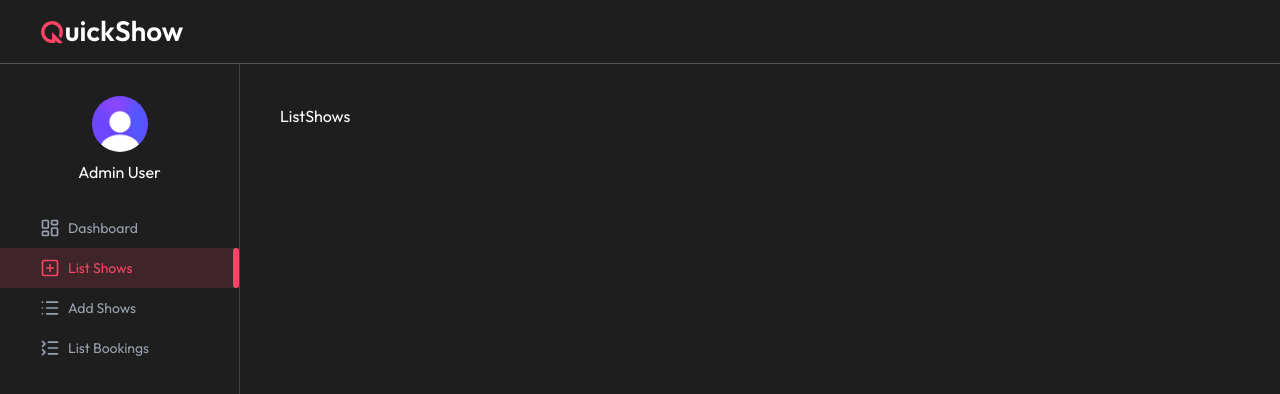
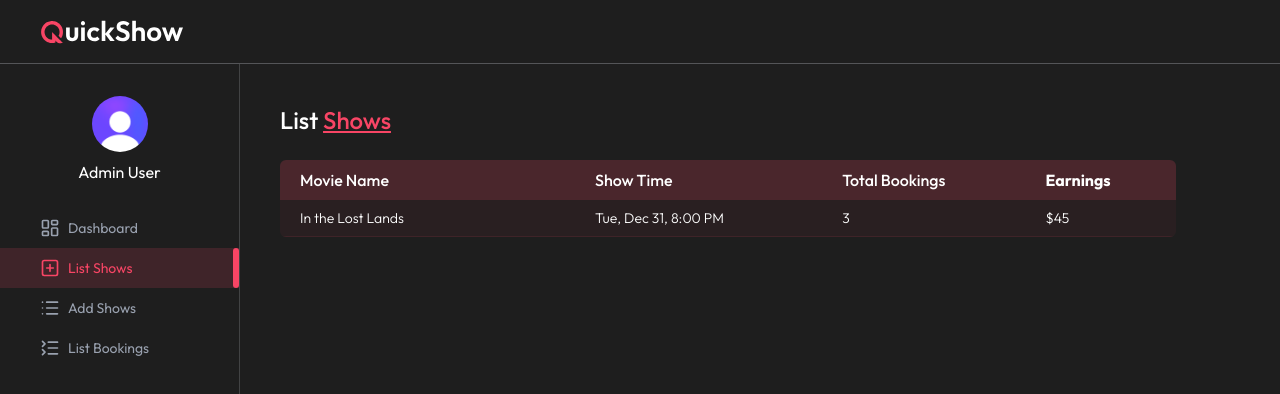
Before and after one commit to MPDSamaranayake/QuickShow, a React (Vite) app in the folder client/: page /admin/list-shows in a window 1280 px wide. Shown: the top 394 px of the page. Built offline with nearby package versions, Linux system fonts and the light colour scheme.

Commit message:
feat: implement ListShows component with dummy data, loading state, and table display for shows

```diff
--- a/client/src/pages/admin/ListShows.jsx
+++ b/client/src/pages/admin/ListShows.jsx
@@ -1,9 +1,66 @@
 import React from 'react'
+import { dummyShowsData } from '../../assets/assets'
+import Title from '../../components/admin/Title'
+import Loading from '../../components/Loading'
+import { useEffect } from 'react'
+import { dateFormat } from '../../lib/dateFormat'
 
 const ListShows = () => {
-  return (
-    <div>ListShows</div>
-  )
+
+    const currency =import.meta.env.REACT_APP_CURRENCY_SYMBOL || '$'
+
+    const [shows, setShows] = React.useState([])
+    const [loading, setLoading] = React.useState(true)
+
+    const getALLShows = async () => {
+        try {
+
+            setShows([{
+                movie: dummyShowsData[0],
+                showDateTime: "2024-12-31T20:00:00Z",
+                showPrice: 15,
+                occupiedSeats: {
+                    A1: "user_1",
+                    B1: "user_2",
+                    C1: "user_3",
+                }
+            }]);
+            setLoading(false);
+        } catch (error) {
+            console.error(error);
+        }
+    }
+    React.useEffect(() => {
+        getALLShows();
+    }, []);
+  return !loading ? (
+    <>
+    <Title text1="List" text2="Shows" />
+    <div className='max-w-4xl mt-6 overflow-x-auto'>
+        <table className='w-full border-collapse rounded-md overflow-hidden text-nowrap'>
+            <thead>
+                <tr className='bg-primary/20 text-left text-white'>
+                    <th className='p-2 font-medium pl-5'>Movie Name</th>
+                    <th className='p-2 font-medium'>Show Time</th>
+                    <th className='p-2 font-medium'>Total Bookings</th>
+                    <th className='p-2 font-mediumm'>Earnings</th>
+                </tr>
+            </thead>
+            <tbody className='text-sm font-light'>
+                {shows.map((show, index) => (
+                    <tr key={index} className='border-b border-primary/10 bg-primary/5 even:bg-primary/10'>
+                        <td className='p-2 min-w-45 pl-5'>{show.movie.title}</td>
+                        <td className='p-2'>{dateFormat(show.showDateTime)}</td>
+                        <td className='p-2'>{Object.keys(show.occupiedSeats || {}).length}</td>
+                        <td className='p-2'>{currency}{Object.keys(show.occupiedSeats || {}).length * show.showPrice}</td>
+                    </tr>
+                ))}
+            </tbody>
+        </table>
+
+    </div>
+    </>
+  ) : <Loading />
 }
 
 export default ListShows
```
